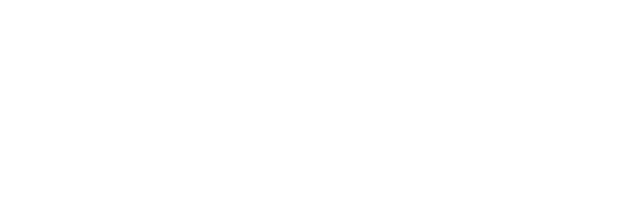
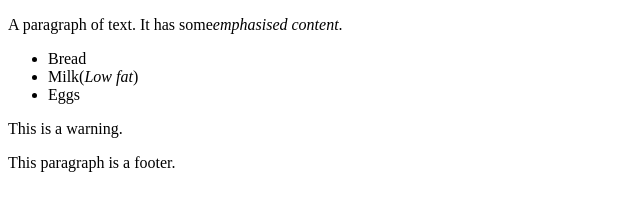
Before and after one commit to kazemzahedi/powercoders, a plain HTML site: page scratch/css.html in a window 1280 px wide. Shown: the whole page, without its empty margins (0-640 px from the left). Drawn offline with Linux system fonts and the light colour scheme.

Commit message:
new change

```diff
--- a/scratch/css.html
+++ b/scratch/css.html
@@ -2,9 +2,20 @@
 <html>
   <head>
     <title>CSS</title>
-
+    <link rel="stylesheet" type="text/css" href="style.css">
   </head>
 
   <body>
+    <p>A paragraph of text. It has some<em>emphasised content</em>.</p>
+
+    <ul>
+      <li>Bread</li>
+      <li>Milk(<em>Low fat</em>)</li>
+      <li class="important">Eggs</li>
+    </ul>
+
+    <p class="warning">This is a warning.</p>
+
+    <p id="footer">This paragraph is a footer.</p>
   </body>
 </html>
```
